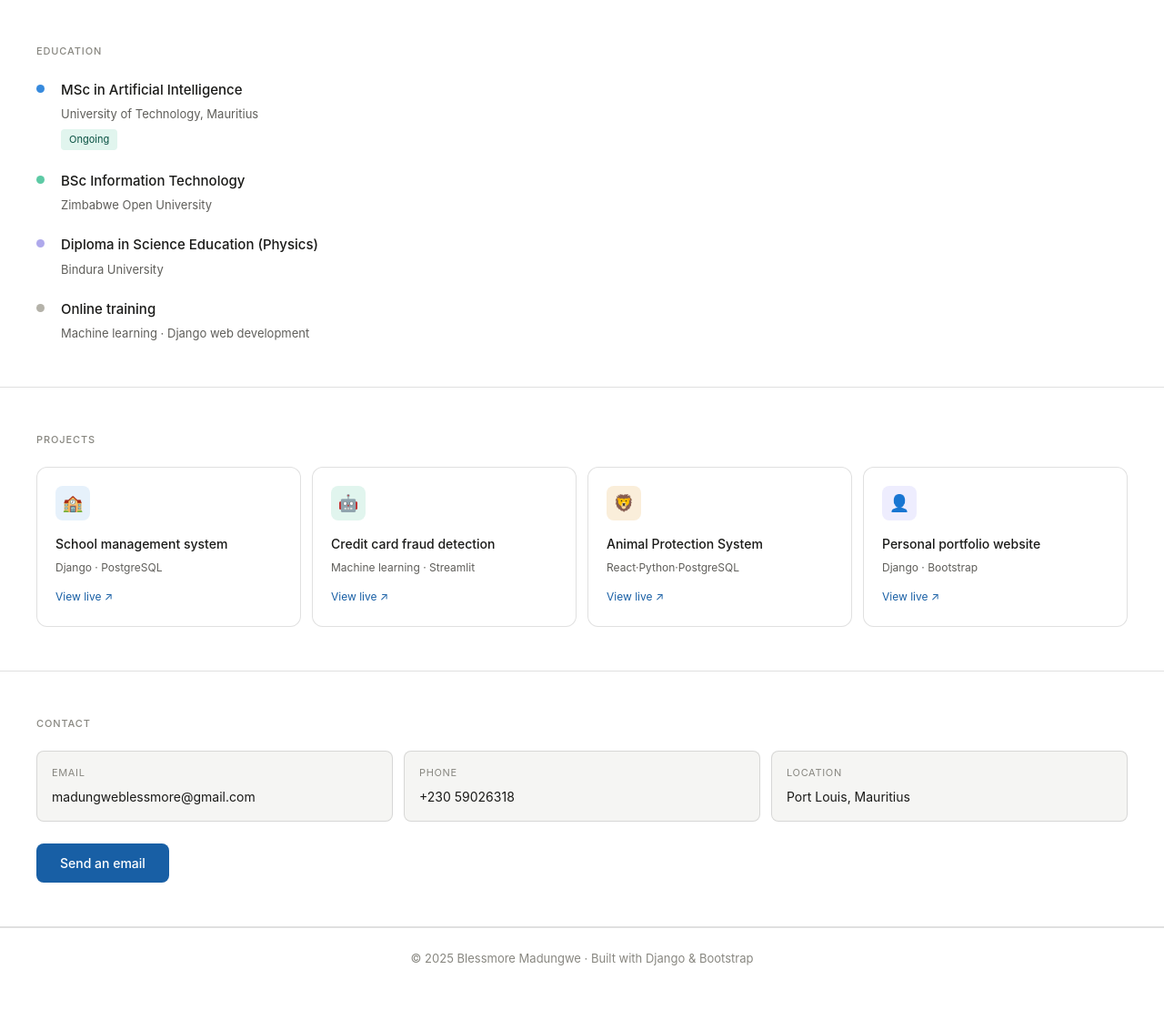
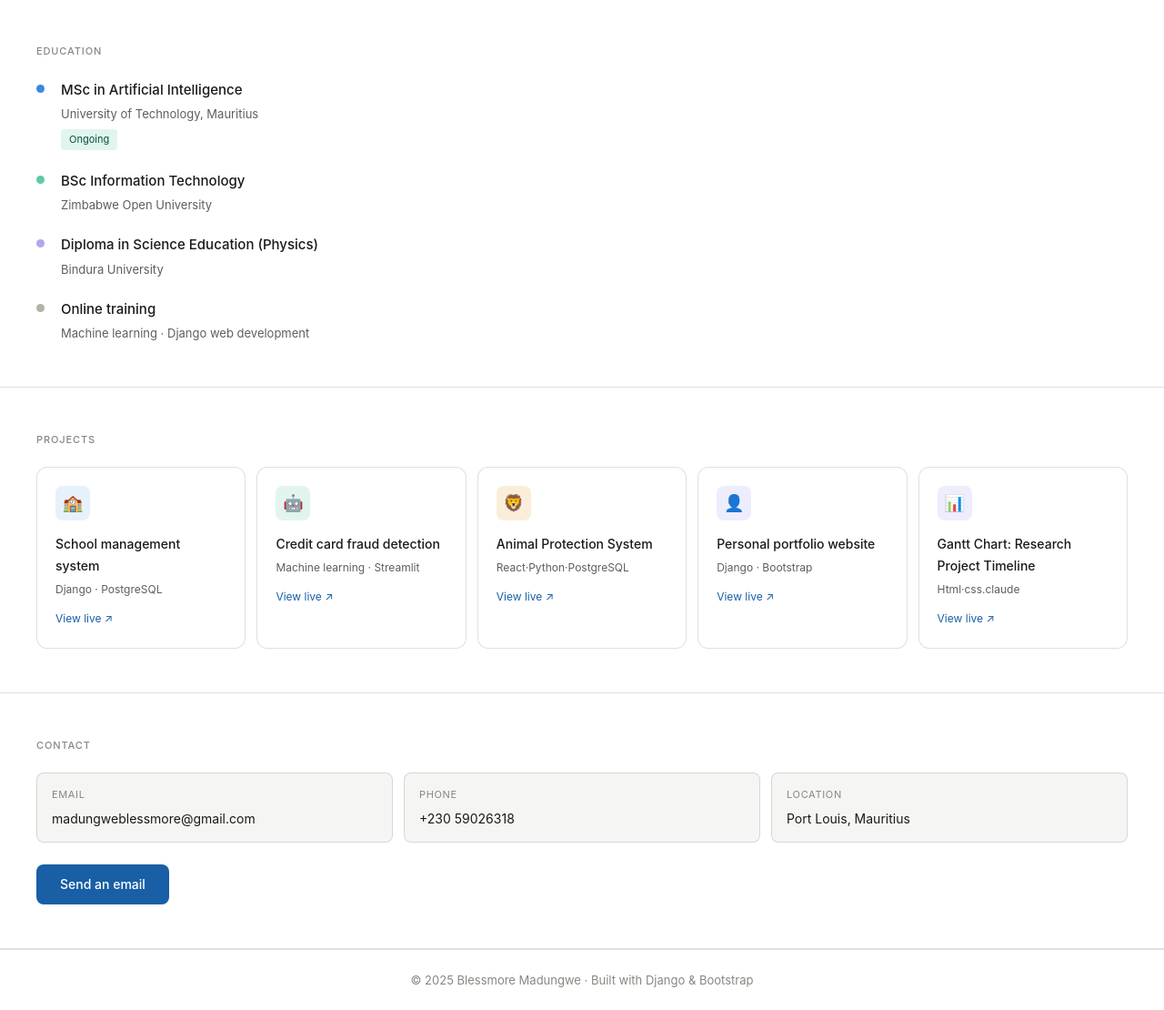
Before and after one commit to BlessmoreMadungwe/profile, a Django app: page / in a window 1280 px wide. Shown: the part 977-2087 px from the top of the page at 91% size. Before the commit the page ends 2038 px from the top, so only its background shows below. Run offline with Django 5.2, Linux system fonts and the light colour scheme.

Commit message:
Update home.html

```diff
--- a/portfolio/templates/home.html
+++ b/portfolio/templates/home.html
@@ -357,6 +357,12 @@
       <div class="project-name">Personal portfolio website</div>
       <div class="project-tech">Django · Bootstrap</div>
       <div class="project-link">View live ↗</div>
+
+    <a class="project-card" href="https://claude.ai/chat/10b62694-de6b-4ae0-b627-c3567d490854?artifactId=remixed-a144ddd6" target="_blank" rel="noopener">
+      <div class="project-icon icon-purple">📊</div>
+      <div class="project-name">Gantt Chart: Research Project Timeline</div>
+      <div class="project-tech">Html·css.claude </div>
+      <div class="project-link">View live ↗</div>
     </a>
   </div>
 </section>
```
